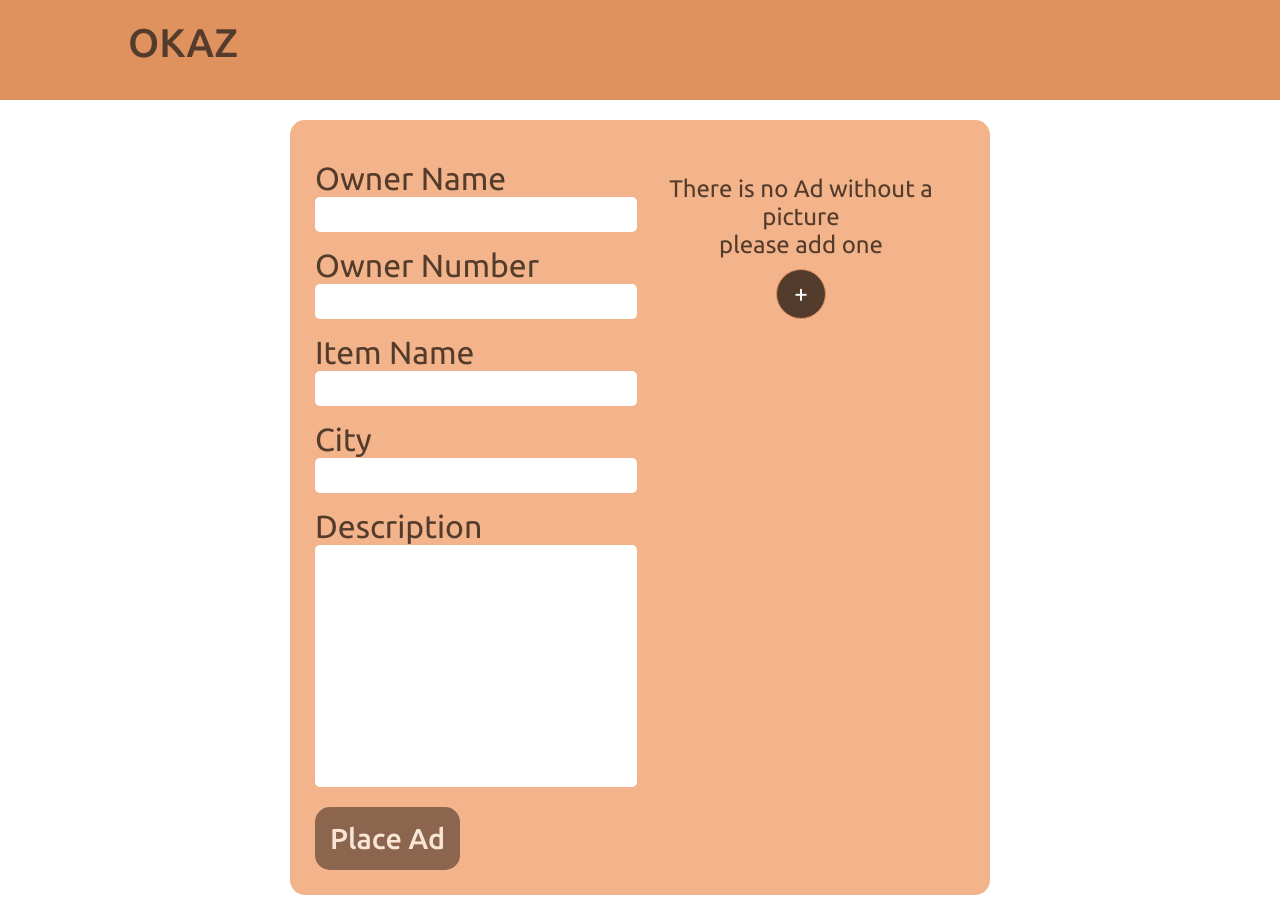
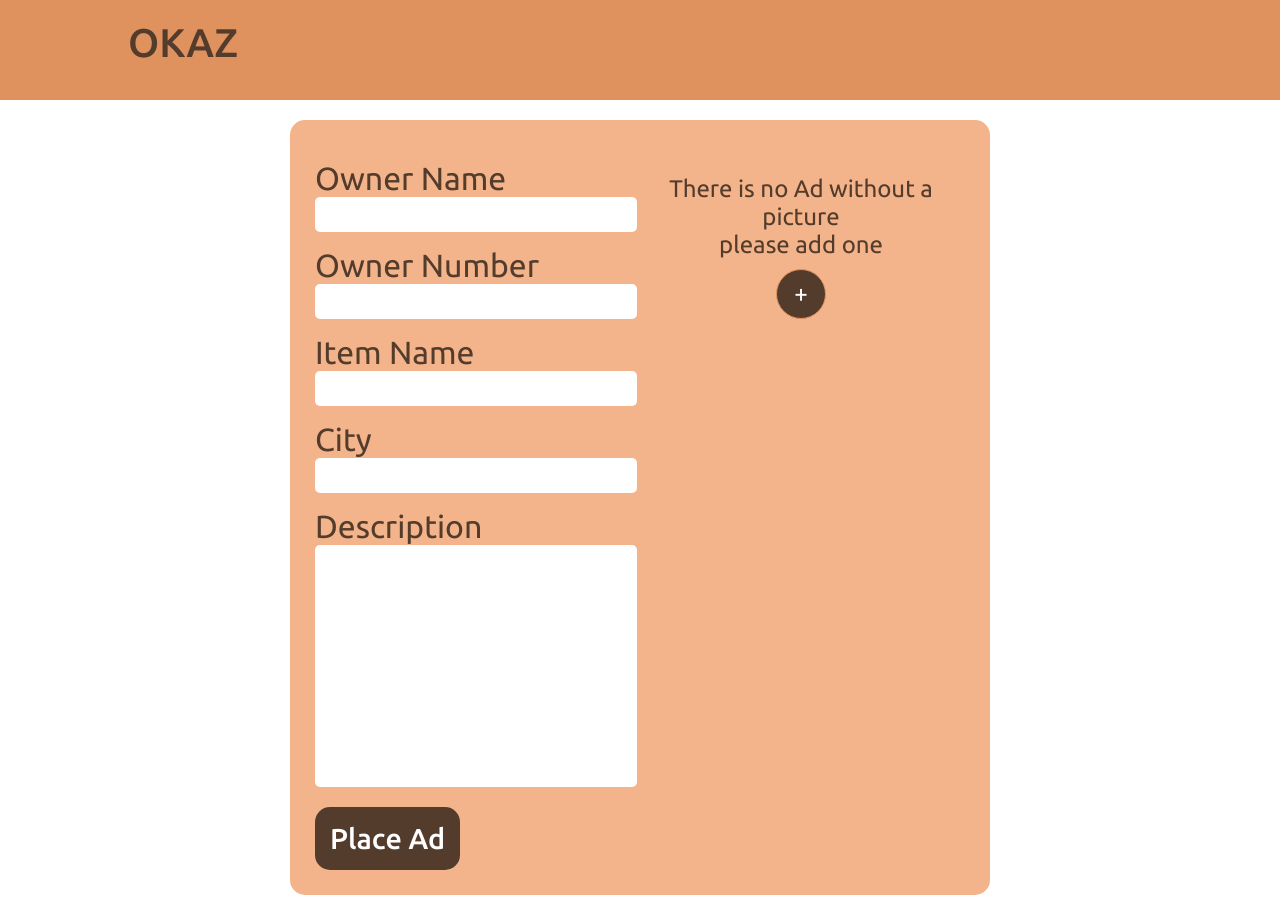
Before and after one commit to Yusuf-Fakhreddin/OKAZ, a React (Create React App) app: page /additem in a window 1280 px wide. Built offline with nearby package versions, Linux system fonts and the light colour scheme.

Commit message:
Replaced formik with react hook form

```diff
--- a/package.json
+++ b/package.json
@@ -3,14 +3,15 @@
 	"version": "0.1.0",
 	"private": true,
 	"dependencies": {
+		"@hookform/resolvers": "^1.3.6",
 		"@testing-library/jest-dom": "^5.11.9",
 		"@testing-library/react": "^11.2.3",
 		"@testing-library/user-event": "^12.6.0",
 		"axios": "^0.21.1",
-		"formik": "^2.2.6",
 		"node": "^15.4.0",
 		"react": "^17.0.1",
 		"react-dom": "^17.0.1",
+		"react-hook-form": "^6.15.5",
 		"react-router-dom": "^5.2.0",
 		"react-scripts": "4.0.1",
 		"sass": "^1.32.4",
--- /dev/null
+++ b/src/pages/Forms/Fields/FormInput.js
@@ -0,0 +1,20 @@
+import React from "react";
+
+const FormInput = ({ type, register, error, label, id, ...inputProps }) => {
+	return (
+		<>
+			<div className="form-control">
+				<label htmlFor={id}>{label}</label>
+				{type === "textarea" ? (
+					<textarea id={id} ref={register} {...inputProps} rows={10} />
+				) : (
+					<input id={id} ref={register} type={type} {...inputProps} />
+				)}
+
+				{error && <h1 className="error">{error.message}</h1>}
+			</div>
+		</>
+	);
+};
+
+export default FormInput;
--- a/src/pages/Forms/Fields/FormikControl.js
+++ /dev/null
@@ -1,26 +0,0 @@
-import React from "react";
-import Input from "./Input";
-import Textarea from "./Textarea";
-function FormikControl(props) {
-	const { control, ...rest } = props;
-	switch (control) {
-		case "input":
-			return <Input {...rest} />;
-		case "textarea":
-			return <Textarea {...rest} />;
-		// case 'select':
-		//   return <Select {...rest} />;
-		// case 'radio':
-		//   return <RadioButtons {...rest} />;
-		// case 'checkbox':
-		//   return <CheckboxGroup {...rest} />;
-		// case 'date':
-		//   return <DatePicker {...rest} />;
-		// case 'chakraInput':
-		//   return <ChakraInput {...rest} />;
-		default:
-			return null;
-	}
-}
-
-export default FormikControl;
--- a/src/pages/Forms/Fields/Input.js
+++ /dev/null
@@ -1,18 +0,0 @@
-import React from "react";
-import { Field, ErrorMessage } from "formik";
-import TextError from "./TextError";
-
-function Input(props) {
-	const { label, name, ...rest } = props;
-	return (
-		<div className="form-control">
-			{label ? <label htmlFor={name}>{label}</label> : null}
-
-			<Field id={name} name={name} {...rest} />
-
-			<ErrorMessage component={TextError} name={name} />
-		</div>
-	);
-}
-
-export default Input;
--- a/src/pages/Forms/Fields/Textarea.js
+++ /dev/null
@@ -1,17 +0,0 @@
-import React from "react";
-import { Field, ErrorMessage } from "formik";
-import TextError from "./TextError";
-
-function Textarea(props) {
-	const { label, name, ...rest } = props;
-
-	return (
-		<div className="form-control">
-			<label htmlFor={name}>{label}</label>
-			<Field as="textarea" id={name} name={name} {...rest} rows={10} />
-			<ErrorMessage component={TextError} name={name} />
-		</div>
-	);
-}
-
-export default Textarea;
--- a/src/pages/Forms/ItemForm.js
+++ b/src/pages/Forms/ItemForm.js
@@ -1,24 +1,16 @@
 import React, { useEffect, useState } from "react";
-import { Formik, Form } from "formik";
 import * as Yup from "yup";
+import { useForm } from "react-hook-form";
+import { yupResolver } from "@hookform/resolvers/yup";
 import "./Form.scss";
-import FormikControl from "./Fields/FormikControl";
 import Header from "../../components/Header/Header";
+import FormInput from "./Fields/FormInput";
 function ItemForm(props) {
-	const [imgTouched, setImgTouched] = useState(false);
+	// const [imgTouched, setImgTouched] = useState(false);
 	const [mainImg, setMainImg] = useState(null);
 	useEffect(() => {
 		document.title = "Place Ad";
 	}, []);
-
-	const initialValues = {
-		ownerName: "",
-		ownerNumber: "",
-		itemName: "",
-		city: "",
-		description: "",
-		itemPicture: null,
-	};
 
 	const FILE_SIZE = 5 * 1024 * 1024;
 	const SUPPORTED_FORMATS = [
@@ -35,101 +27,77 @@ function ItemForm(props) {
 		ownerName: Yup.string()
 			.required("Required")
 			.matches(/^[^\s]+( [^\s]+)+$/, "Please enter a proper fullname"),
-		// itemPicture: Yup.object()
-		// 	.nullable()
-		// 	.required("Required")
-		// 	.test("fileSize", "File is too large", (value) => value.size <= FILE_SIZE)
-		// 	.test("fileType", "Format is not supported", (value) =>
-		// 		SUPPORTED_FORMATS.includes(value.type)
-		// 	),
+		itemPicture: Yup.mixed()
+			.required("Required")
+			.test(
+				"fileSize",
+				"File is too large",
+				(value) => value && value[0].size <= FILE_SIZE
+			)
+			.test(
+				"fileType",
+				"Format is not supported",
+				(value) => value && SUPPORTED_FORMATS.includes(value[0].type)
+			),
 	});
-
-	const onSubmit = async (values, { setFieldError }) => {
-		console.log(values);
-	};
-
-	const validate = (values) => {
-		const errors = {};
-		if (imgTouched) {
-			if (!values.itemPicture) errors.itemPicture = "Required";
-			else if (values.itemPicture.size > FILE_SIZE)
-				errors.itemPicture = "This File is too large";
-			else if (SUPPORTED_FORMATS.includes(values.itemPicture.type) === false)
-				errors.itemPicture = "This format is not supported";
-
-			if (!errors.itemPicture) {
-				var reader = new FileReader();
-				reader.readAsDataURL(values.itemPicture);
-
-				reader.onloadend = (e) => {
-					setMainImg(reader.result);
-				};
-			}
-		}
-
-		return errors;
+	const { register, handleSubmit, errors } = useForm({
+		mode: "onBlur",
+		resolver: yupResolver(validationSchema),
+	});
+	const onSubmit = (data) => {
+		console.log(data);
 	};
 
 	return (
 		<>
 			<Header />
 			<div className="form">
-				<Formik
-					initialValues={initialValues}
-					validationSchema={validationSchema}
-					onSubmit={onSubmit}
-					validate={validate}
-					validateOnChange={false}
-				>
-					{({
-						dirty,
-						isValid,
-						values,
-						errors,
-						touched,
-						handleChange,
-						handleBlur,
-						setFieldValue,
-						setFieldError,
-					}) => {
-						return (
-							<Form autoComplete="off">
 				<div className="formContainer">
-									<div>
-										<FormikControl
-											control="input"
+					<form onSubmit={handleSubmit(onSubmit)}>
+						<FormInput
+							register={register}
 							type="text"
+							name="ownerName"
 							label="Owner Name"
-											name="ownerName"
+							id="ownerName"
+							error={errors.ownerName}
 						/>
-										<FormikControl
-											control="input"
+						<FormInput
+							register={register}
 							type="number"
+							name="ownerNumber"
+							label="Owner Number"
 							onWheel={(e) => e.currentTarget.blur()}
-											label="Owner Number"
-											name="ownerNumber"
+							id="ownerNumber"
+							error={errors.fullname}
 						/>
-										<FormikControl
-											control="input"
+						<FormInput
+							register={register}
 							type="text"
+							name="itemName"
 							label="Item Name"
-											name="itemName"
+							id="itemName"
+							error={errors.itemName}
 						/>
-										<FormikControl
-											control="input"
+						<FormInput
+							register={register}
 							type="text"
+							name="city"
 							label="City"
-											name="city"
+							id="city"
+							error={errors.city}
 						/>
-										<FormikControl
-											control="textarea"
+						<FormInput
+							register={register}
+							type="textarea"
+							name="description"
 							label="Description"
-											name="description"
+							id="description"
+							error={errors.description}
 						/>
-										<button type="submit" disabled={!dirty || !isValid}>
-											Place Ad
-										</button>
-									</div>
+
+						<button type="submit">Place Ad</button>
+					</form>
 					{/* Pictures Side */}
 					<div className="image-upload">
 						<h2>
@@ -140,20 +108,14 @@ function ItemForm(props) {
 								type="file"
 								accept="image/*"
 								name="itemPicture"
-												onClick={() => {
-													setImgTouched(true);
-												}}
 								onChange={(e) => {
-													setFieldValue(
-														"itemPicture",
-														e.currentTarget.files[0]
-													);
+									setMainImg(URL.createObjectURL(e.target.files[0]));
 								}}
 							/>
 							<span>+</span>
 						</label>
 						{errors.itemPicture && (
-											<div className="error">*{errors.itemPicture}</div>
+							<div className="error">*{errors.itemPicture.message}</div>
 						)}
 						{mainImg && (
 							<div className="main-img">
@@ -166,10 +128,6 @@ function ItemForm(props) {
 						)}
 					</div>
 				</div>
-							</Form>
-						);
-					}}
-				</Formik>
 			</div>
 		</>
 	);
--- a/src/pages/Forms/LoginPage.js
+++ b/src/pages/Forms/LoginPage.js
@@ -1,28 +1,29 @@
 import React, { useEffect } from "react";
-import { Formik, Form } from "formik";
 import { NavLink } from "react-router-dom";
 import * as Yup from "yup";
+import { useForm } from "react-hook-form";
+import { yupResolver } from "@hookform/resolvers/yup";
 import "./Form.scss";
-import FormikControl from "./Fields/FormikControl";
 import Header from "../../components/Header/Header";
+import FormInput from "./Fields/FormInput";
 
 function LoginPage(props) {
 	useEffect(() => {
 		document.title = "Login";
 	}, []);
 
-	const initialValues = {
-		email: "",
-		password: "",
-	};
-
-	const validationSchema = Yup.object({
+	const validationSchema = Yup.object().shape({
 		email: Yup.string().email("Invalid email format").required("Required"),
 		password: Yup.string().required("Required"),
 	});
 
-	const onSubmit = async (values, { setFieldError }) => {
-		console.log(values);
+	const { register, handleSubmit, errors } = useForm({
+		mode: "onBlur",
+		resolver: yupResolver(validationSchema),
+	});
+
+	const onSubmit = ({ email, password }) => {
+		console.log(email, password);
 	};
 	return (
 		<>
@@ -34,36 +35,25 @@ function LoginPage(props) {
 						<button type="submit">Sign up</button>
 					</NavLink>
 				</div>
-				<Formik
-					initialValues={initialValues}
-					validationSchema={validationSchema}
-					onSubmit={onSubmit}
-				>
-					{(formik) => {
-						return (
-							<Form autoComplete="off">
-								<FormikControl
-									control="input"
+				<form onSubmit={handleSubmit(onSubmit)}>
+					<FormInput
+						register={register}
 						type="email"
+						name="email"
 						label="Email"
-									name="email"
+						id="email"
+						error={errors.email}
 					/>
-								<FormikControl
-									control="input"
+					<FormInput
+						register={register}
 						type="password"
+						name="password"
 						label="Password"
-									name="password"
+						id="password"
+						error={errors.password}
 					/>
-								<button
-									type="submit"
-									disabled={!formik.dirty || !formik.isValid}
-								>
-									Login
-								</button>
-							</Form>
-						);
-					}}
-				</Formik>
+					<button type="submit">Login</button>
+				</form>
 			</div>
 		</>
 	);
--- a/src/pages/Forms/RegisterationPage.js
+++ b/src/pages/Forms/RegisterationPage.js
@@ -1,22 +1,16 @@
 import React, { useEffect } from "react";
-import { Formik, Form } from "formik";
 import { NavLink } from "react-router-dom";
 import * as Yup from "yup";
-import FormikControl from "./Fields/FormikControl";
+import { useForm } from "react-hook-form";
+import { yupResolver } from "@hookform/resolvers/yup";
 import Header from "../../components/Header/Header";
 import "./Form.scss";
+import FormInput from "./Fields/FormInput";
 
 function RegisterationPage(props) {
 	useEffect(() => {
 		document.title = "Register";
 	}, []);
-
-	const initialValues = {
-		fullname: "",
-		email: "",
-		password: "",
-		confirmPassword: "",
-	};
 
 	const validationSchema = Yup.object({
 		fullname: Yup.string()
@@ -29,8 +23,13 @@ function RegisterationPage(props) {
 			.required("Required"),
 	});
 
-	const onSubmit = async (values, { errors, setFieldError }) => {
-		console.log(values);
+	const { register, handleSubmit, errors } = useForm({
+		mode: "onBlur",
+		resolver: yupResolver(validationSchema),
+	});
+
+	const onSubmit = ({ email, password }) => {
+		console.log(email, password);
 	};
 
 	return (
@@ -43,48 +42,42 @@ function RegisterationPage(props) {
 						<button type="submit">Login</button>
 					</NavLink>
 				</div>
-				<Formik
-					initialValues={initialValues}
-					validationSchema={validationSchema}
-					onSubmit={onSubmit}
-				>
-					{(formik) => {
-						return (
-							<Form autoComplete="off">
-								<FormikControl
-									control="input"
+				<form onSubmit={handleSubmit(onSubmit)}>
+					<FormInput
+						register={register}
 						type="text"
+						name="fullname"
 						label="Full Name"
-									name="fullname"
+						id="fullname"
+						error={errors.fullname}
 					/>
-								<FormikControl
-									control="input"
+
+					<FormInput
+						register={register}
 						type="email"
+						name="email"
 						label="Email"
-									name="email"
+						id="email"
+						error={errors.email}
 					/>
-								<FormikControl
-									control="input"
+
+					<FormInput
+						register={register}
 						type="password"
+						name="password"
 						label="Password"
-									name="password"
+						id="password"
+						error={errors.password}
 					/>
-								<FormikControl
-									control="input"
+					<FormInput
+						register={register}
 						type="password"
+						name="confirmPassword"
 						label="Confirm Password"
-									name="confirmPassword"
+						id="confirmPassword"
+						error={errors.confirmPassword}
 					/>
-								<button
-									type="submit"
-									disabled={!formik.dirty || !formik.isValid}
-								>
-									Sign Up
-								</button>
-							</Form>
-						);
-					}}
-				</Formik>
+				</form>
 			</div>
 		</>
 	);
```
Also changed, not shown: src/pages/Forms/Fields/TextError.js (deleted, +0 -7 lines), 2 other files (tests, documents, lock files or other folders). Lines whose indentation alone changed are shown as unchanged.
